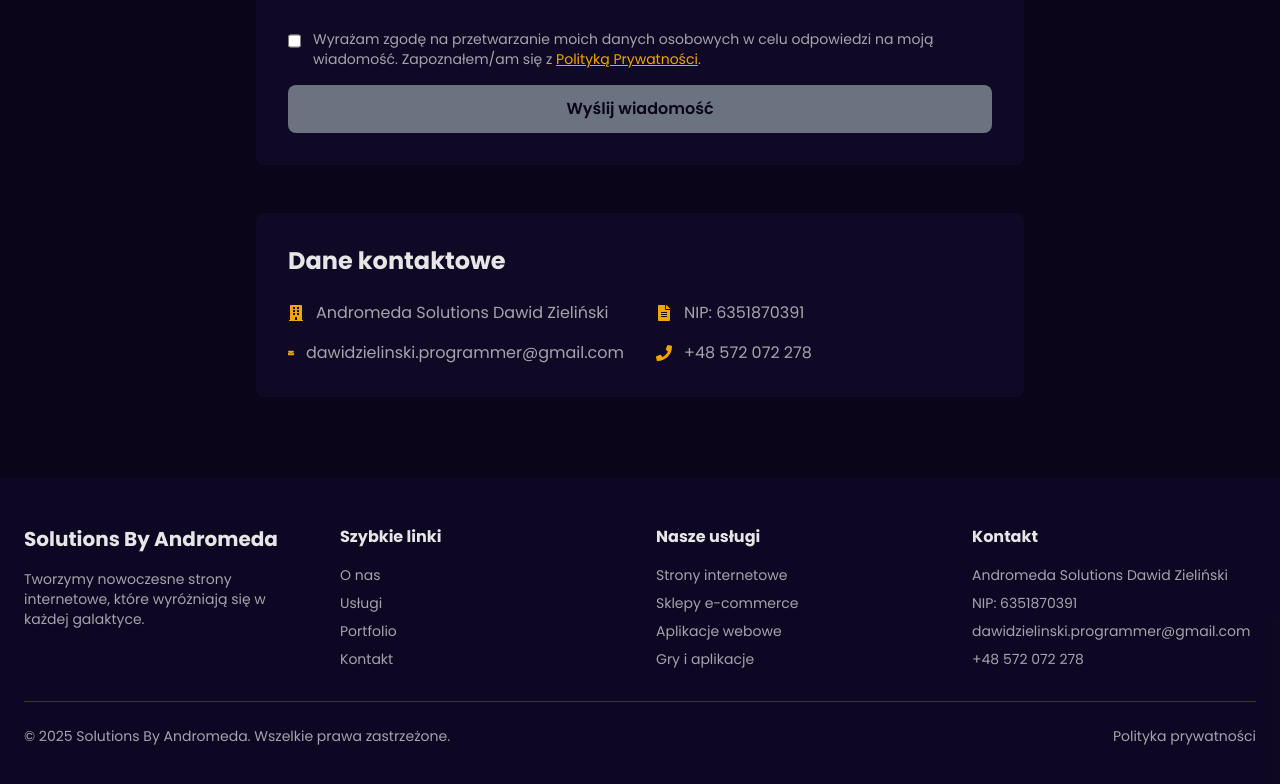
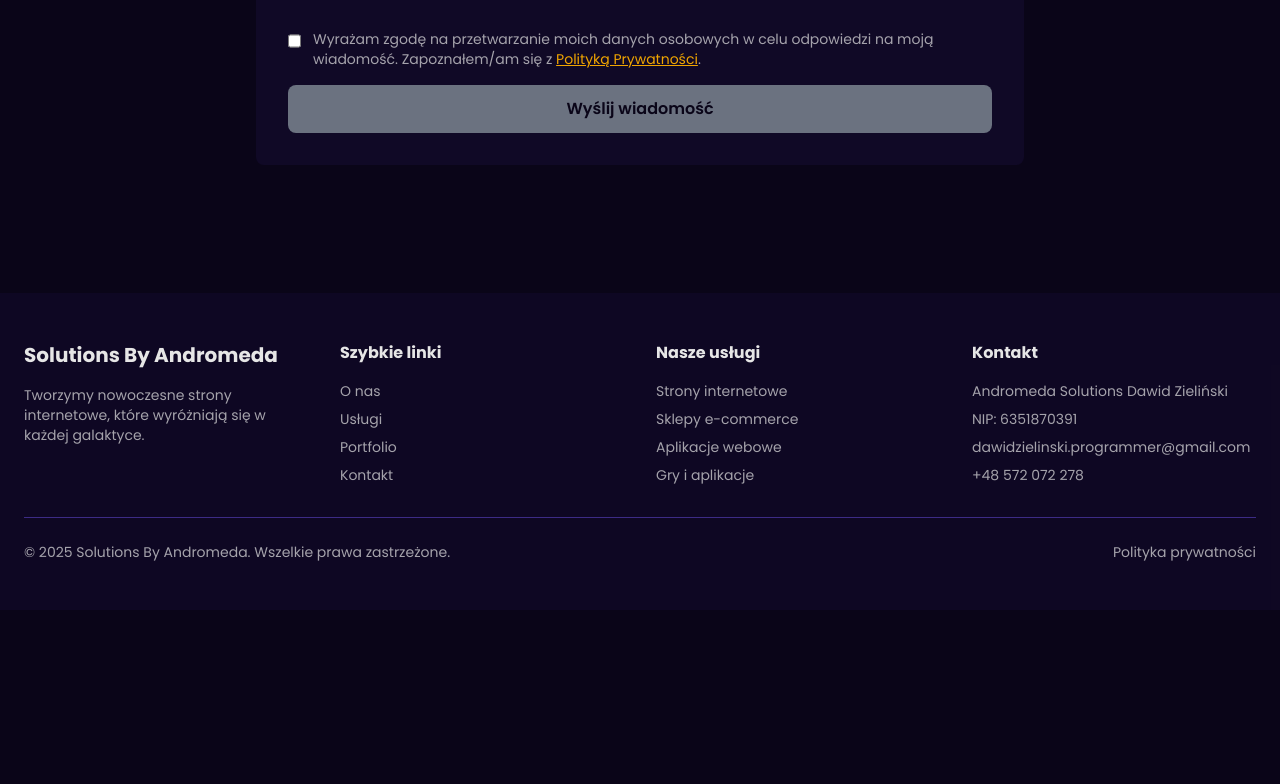
Before and after one commit to dawideqqpl/solutions-by-andromeda, a React (Vite) app: page / in a window 1280 px wide. Shown: the part 3954-4738 px from the top of the page. After the commit the page ends 4564 px from the top, so only its background shows below. Built offline with nearby package versions, Linux system fonts and the light colour scheme.

Commit message:
23.10.2025 v2

```diff
--- a/src/components/Contact.jsx
+++ b/src/components/Contact.jsx
@@ -71,15 +71,7 @@ const Contact = ({ onPolicyClick }) => { // Dodajemy 'onPolicyClick' jako prop
             </form>
           </div>
 
-          <div className="p-8 bg-brand-blue bg-opacity-40 rounded-lg">
-            <h3 className="text-2xl font-bold mb-6 text-center sm:text-left">Dane kontaktowe</h3>
-            <div className="grid grid-cols-1 sm:grid-cols-2 gap-x-8 gap-y-4 text-brand-muted">
-              <p className="flex items-center"><FaBuilding className="text-brand-orange mr-3 w-4" /> Andromeda Solutions Dawid Zieliński</p>
-              <p className="flex items-center"><FaFileAlt className="text-brand-orange mr-3 w-4" /> NIP: 6351870391</p>
-              <p className="flex items-center"><FaEnvelope className="text-brand-orange mr-3 w-4" /> dawidzielinski.programmer@gmail.com</p>
-              <p className="flex items-center"><FaPhone className="text-brand-orange mr-3 w-4" /> +48 572 072 278</p>
-            </div>
-          </div>
+
         </div>
       </motion.div>
     </section>
```
